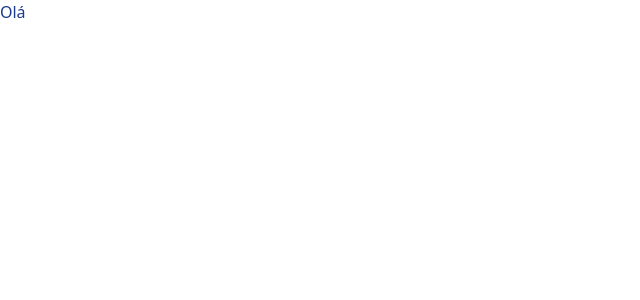
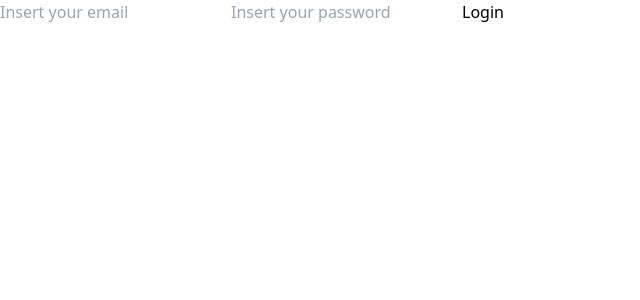
Before and after one commit to leonardo-pinto/ebytr-mern-challenge, a React (Create React App) app in the folder frontend/: page /login in a window 1280 px wide. Shown: the top 300 px of the page, without its empty margins (0-640 px from the left). Built offline with nearby package versions, Linux system fonts and the light colour scheme.

Commit message:
login page initial implementation

```diff
--- a/frontend/package.json
+++ b/frontend/package.json
@@ -7,8 +7,10 @@
     "@testing-library/jest-dom": "^5.14.1",
     "@testing-library/react": "^11.2.7",
     "@testing-library/user-event": "^12.8.3",
+    "axios": "^0.24.0",
     "react": "^17.0.2",
     "react-dom": "^17.0.2",
+    "react-router-dom": "^5.3.0",
     "react-scripts": "4.0.3"
   },
   "scripts": {
--- a/frontend/src/App.js
+++ b/frontend/src/App.js
@@ -1,10 +1,14 @@
 import React from 'react';
+import { Switch, Route } from 'react-router-dom';
+import Login from './pages/Login';
+import Todos from './pages/Todos';
 
 function App() {
   return (
-    <div className="text-blue-900">
-      Olá
-    </div>
+    <Switch>
+      <Route path="/login" component={ Login } />
+      <Route path="/" component={ Todos } />
+    </Switch>
   );
 }
 
--- /dev/null
+++ b/frontend/src/components/LoginForm.js
@@ -0,0 +1,70 @@
+import React, { useState, useEffect } from 'react';
+import { login } from '../services/todosServices';
+
+function LoginForm() {
+  const [loginInput, setLoginInput] = useState({
+    email: '',
+    password: '',
+  });
+  const { email, password } = loginInput;
+  const [disableLoginBtn, setDisableLoginBtn] = useState(true);
+
+  const handleLoginInput = ({ target: { name, value } }) => {
+    setLoginInput({
+      ...loginInput,
+      [name]: value,
+    });
+  };
+
+  const handleSubmit = (e) => {
+    e.preventDefault();
+    login(email, password);
+  };
+
+  useEffect(() => {
+    const format = /\S+@\S+\.\S+/;
+    const minPassword = 6;
+    if (password.length > minPassword && email.match(format)) {
+      setDisableLoginBtn(false);
+    } else {
+      setDisableLoginBtn(true);
+    }
+  }, [email, password]);
+
+  return (
+    <form
+      autoComplete="off"
+      onSubmit={ handleSubmit }
+    >
+      <label htmlFor="email">
+        <input
+          name="email"
+          type="email"
+          data-testid="email-input-login"
+          value={ email }
+          placeholder="Insert your email"
+          onChange={ handleLoginInput }
+        />
+      </label>
+      <label htmlFor="password">
+        <input
+          name="password"
+          type="password"
+          value={ password }
+          data-testid="password-input-login"
+          placeholder="Insert your password"
+          onChange={ handleLoginInput }
+        />
+      </label>
+      <button
+        type="submit"
+        data-testid="button-login"
+        disabled={ disableLoginBtn }
+      >
+        Login
+      </button>
+    </form>
+  );
+}
+
+export default LoginForm;
--- a/frontend/src/index.js
+++ b/frontend/src/index.js
@@ -1,11 +1,14 @@
 import React from 'react';
 import ReactDOM from 'react-dom';
+import { BrowserRouter } from 'react-router-dom';
 import './index.css';
 import App from './App';
 
 ReactDOM.render(
   <React.StrictMode>
-    <App />
+    <BrowserRouter>
+      <App />
+    </BrowserRouter>
   </React.StrictMode>,
   document.getElementById('root'),
 );
--- /dev/null
+++ b/frontend/src/pages/Login.js
@@ -0,0 +1,12 @@
+import React from 'react';
+import LoginForm from '../components/LoginForm';
+
+function Login() {
+  return (
+    <div>
+      <LoginForm />
+    </div>
+  );
+}
+
+export default Login;
--- /dev/null
+++ b/frontend/src/pages/Todos.js
@@ -0,0 +1,11 @@
+import React from 'react';
+
+function Todos() {
+  return (
+    <div>
+      Todos page
+    </div>
+  );
+}
+
+export default Todos;
--- /dev/null
+++ b/frontend/src/services/todosServices.js
@@ -0,0 +1,13 @@
+import axios from 'axios';
+
+const apiUrl = 'http://localhost:5000';
+
+export function login(email, password) {
+  return axios.post(`${apiUrl}/login`, { email, password })
+    .then((token) => localStorage.setItem('token', token))
+    .catch((err) => console.log(err));
+}
+
+export function signUp() {
+  console.log('teste');
+}
```
Also changed, not shown: frontend/.eslintrc.json, 1 other file (tests, documents, lock files or other folders).
